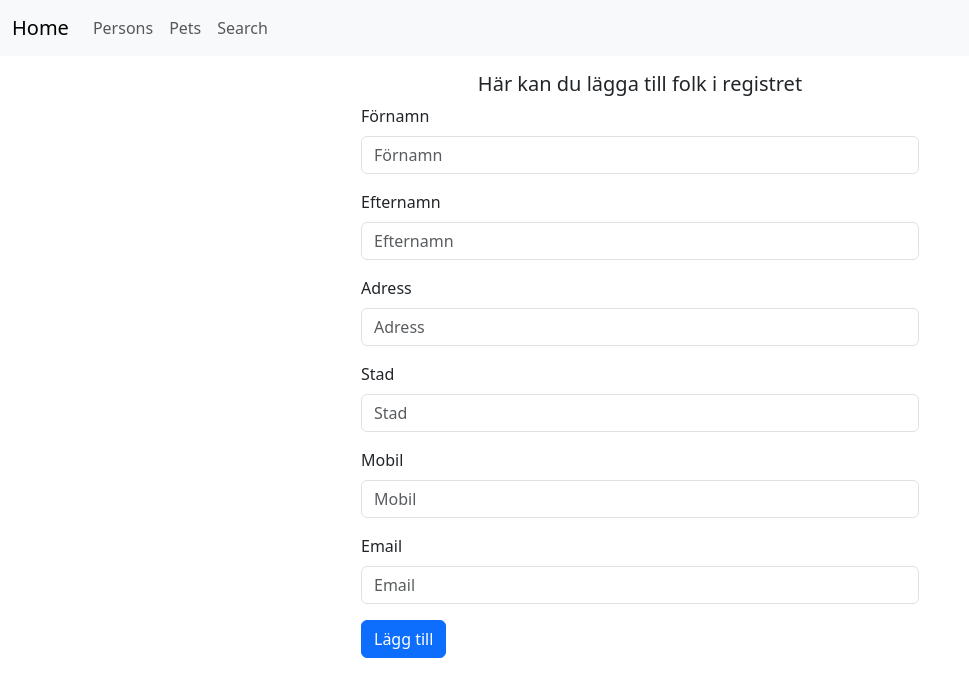
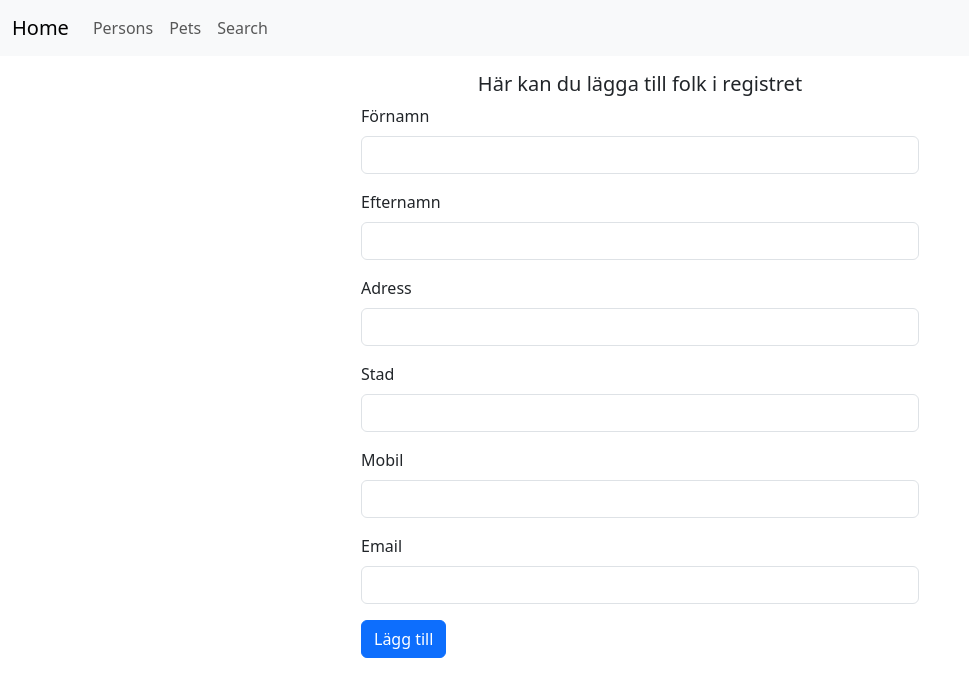
Before and after one commit to blockplocker/PetRegistry, an Angular app in the folder PetRegistry/: page /persons in a window 1280 px wide. Shown: the top 696 px of the page, without its empty margins (0-969 px from the left). Built offline with nearby package versions, Linux system fonts and the light colour scheme.

Commit message:
added saveperson func to person

```diff
--- a/PetRegistry/src/app/persons/persons.html
+++ b/PetRegistry/src/app/persons/persons.html
@@ -1,31 +1,79 @@
 <div class="container mt-3">
   <h5 class="text-center">Här kan du lägga till folk i registret</h5>
-  <form class="mx-auto w-50">
+  <form class="mx-auto w-50" [formGroup]="personForm" (ngSubmit)="save()">
     <div class="mb-3">
-      <div class="mb-3">
-        <label for="firstName" class="form-label">Förnamn</label>
-        <input id="firstName" type="text" class="form-control" placeholder="Förnamn" />
-      </div>
+      <label for="firstName" class="form-label">Förnamn</label>
+      <input
+        id="firstName"
+        type="text"
+        class="form-control"
+        formControlName="firstName"
+        [class.is-invalid]="
+          personForm.get('firstName')?.invalid && personForm.get('firstName')?.touched
+        "
+      />
+      <div class="invalid-feedback">Förnamn är obligatoriskt.</div>
     </div>
     <div class="mb-3">
-      <label for="firstName" class="form-label">Efternamn</label>
-      <input type="text" class="form-control" placeholder="Efternamn" />
+      <label for="lastName" class="form-label">Efternamn</label>
+      <input
+        id="lastName"
+        type="text"
+        class="form-control"
+        formControlName="lastName"
+        [class.is-invalid]="
+          personForm.get('lastName')?.invalid && personForm.get('lastName')?.touched
+        "
+      />
+      <div class="invalid-feedback">Efternamn är obligatoriskt.</div>
     </div>
     <div class="mb-3">
-      <label for="firstName" class="form-label">Adress</label>
-      <input type="text" class="form-control" placeholder="Adress" />
+      <label for="adress" class="form-label">Adress</label>
+      <input
+        id="adress"
+        type="text"
+        class="form-control"
+        formControlName="address"
+        [class.is-invalid]="
+          personForm.get('address')?.invalid && personForm.get('address')?.touched
+        "
+      />
+      <div class="invalid-feedback">Adress är obligatoriskt.</div>
     </div>
     <div class="mb-3">
-      <label for="firstName" class="form-label">Stad</label>
-      <input type="text" class="form-control" placeholder="Stad" />
+      <label for="city" class="form-label">Stad</label>
+      <input
+        id="city"
+        type="text"
+        class="form-control"
+        formControlName="city"
+        [class.is-invalid]="personForm.get('city')?.invalid && personForm.get('city')?.touched"
+      />
+      <div class="invalid-feedback">Stad är obligatoriskt.</div>
     </div>
     <div class="mb-3">
-      <label for="firstName" class="form-label">Mobil</label>
-      <input type="tel" class="form-control" placeholder="Mobil" />
+      <label for="phoneNumber" class="form-label">Mobil</label>
+      <input
+        id="phoneNumber"
+        type="tel"
+        class="form-control"
+        formControlName="phoneNumber"
+        [class.is-invalid]="
+          personForm.get('phoneNumber')?.invalid && personForm.get('phoneNumber')?.touched
+        "
+      />
+      <div class="invalid-feedback">Mobil nr är obligatoriskt.</div>
     </div>
     <div class="mb-3">
-      <label for="firstName" class="form-label">Email</label>
-      <input type="email" class="form-control" placeholder="Email" />
+      <label for="email" class="form-label">Email</label>
+      <input
+        id="email"
+        type="email"
+        class="form-control"
+        formControlName="email"
+        [class.is-invalid]="personForm.get('email')?.invalid && personForm.get('email')?.touched"
+      />
+      <div class="invalid-feedback">Email är obligatoriskt.</div>
     </div>
     <div class="mb-3">
       <button type="submit" class="btn btn-primary">Lägg till</button>
--- a/PetRegistry/src/app/persons/persons.ts
+++ b/PetRegistry/src/app/persons/persons.ts
@@ -1,11 +1,54 @@
 import { Component } from '@angular/core';
+import { PersonService } from '../Services/person-service';
+import { PersonDto } from '../domain/client';
+import { FormBuilder, FormGroup, Validators } from '@angular/forms';
+import { Dialog } from '@angular/cdk/dialog';
+import { AppDialogComponent } from '../components/Dialog/Dialog';
+import { ReactiveFormsModule } from '@angular/forms';
+import { DialogModule } from '@angular/cdk/dialog';
 
 @Component({
   selector: 'app-persons',
-  imports: [],
+  imports: [ReactiveFormsModule, DialogModule],
   templateUrl: './persons.html',
-  styleUrl: './persons.css'
+  standalone: true,
+  styleUrls: ['./persons.css'],
 })
 export class Persons {
+  personForm!: FormGroup;
+  constructor(
+    private fb: FormBuilder,
+    private personService: PersonService,
+    private dialog: Dialog
+  ) {
+    this.personForm = this.fb.group({
+      firstName: ['', Validators.required],
+      lastName: ['', Validators.required],
+      address: ['', Validators.required],
+      city: ['', Validators.required],
+      phoneNumber: ['', [Validators.required, Validators.pattern(/^[0-9]{8,15}$/)]],
+      email: ['', [Validators.required, Validators.email]],
+    });
+  }
 
+  save() {
+    if (this.personForm.valid) {
+      const dto = this.personForm.value as PersonDto;
+
+      this.personService.savePerson(dto).subscribe({
+        next: (res) => {
+          this.dialog.open(AppDialogComponent, {
+            data: { title: 'Sparat!', message: 'Personen har sparats!' },
+          });
+
+          this.personForm.reset();
+        },
+        error: (err) => {
+          this.dialog.open(AppDialogComponent, {
+            data: { title: 'Fel vid sparning', message: 'Kunde inte spara person' },
+          });
+        },
+      });
+    }
+  }
 }
--- a/PetRegistry/src/environments/environment.development.ts
+++ b/PetRegistry/src/environments/environment.development.ts
@@ -1,5 +1,5 @@
 //For API url when working with development
 
 export const environment = {
-  API_URL: 'https://localhost:44391',
+  API_URL: 'https://localhost:7046',
 };
--- a/PetRegistry/src/environments/environment.ts
+++ b/PetRegistry/src/environments/environment.ts
@@ -1,5 +1,5 @@
 //For API url that is in live use
 
 export const environment = {
-  API_URL: 'https://localhost:44391',
+  API_URL: 'https://localhost:7046',
 };
```
